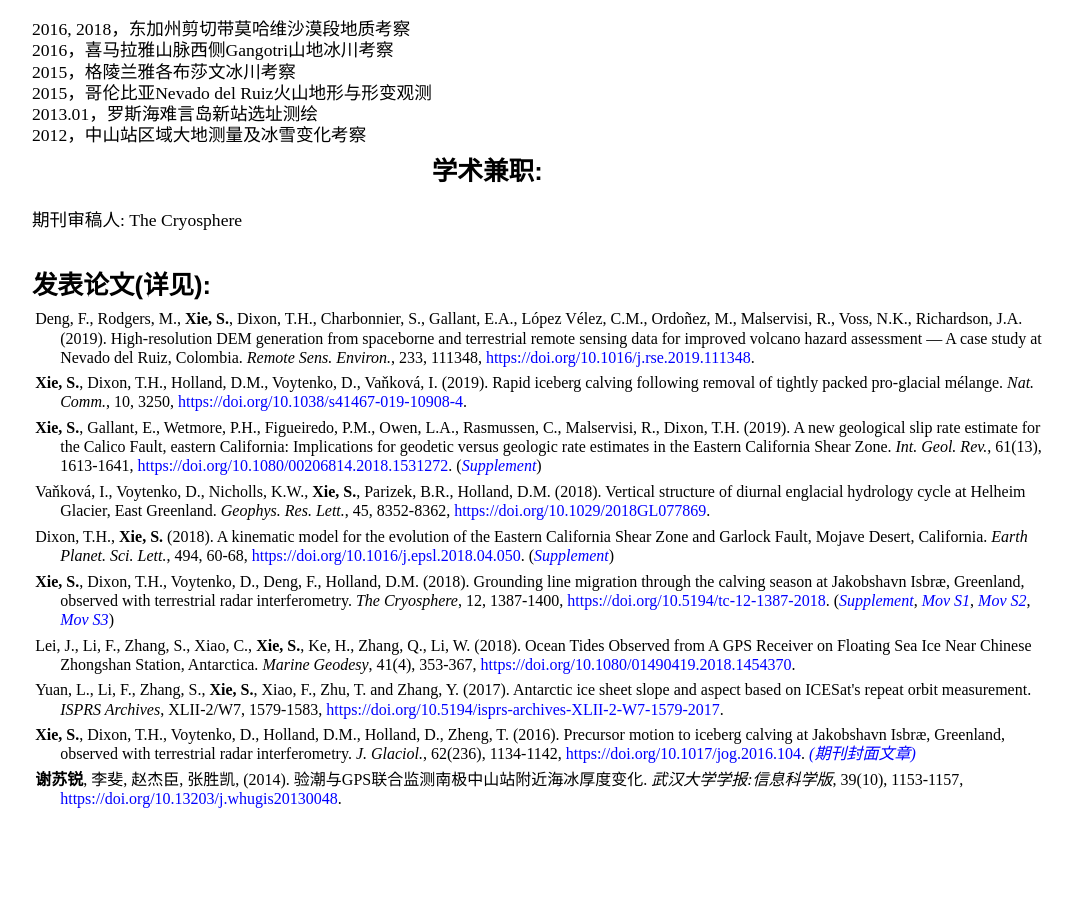
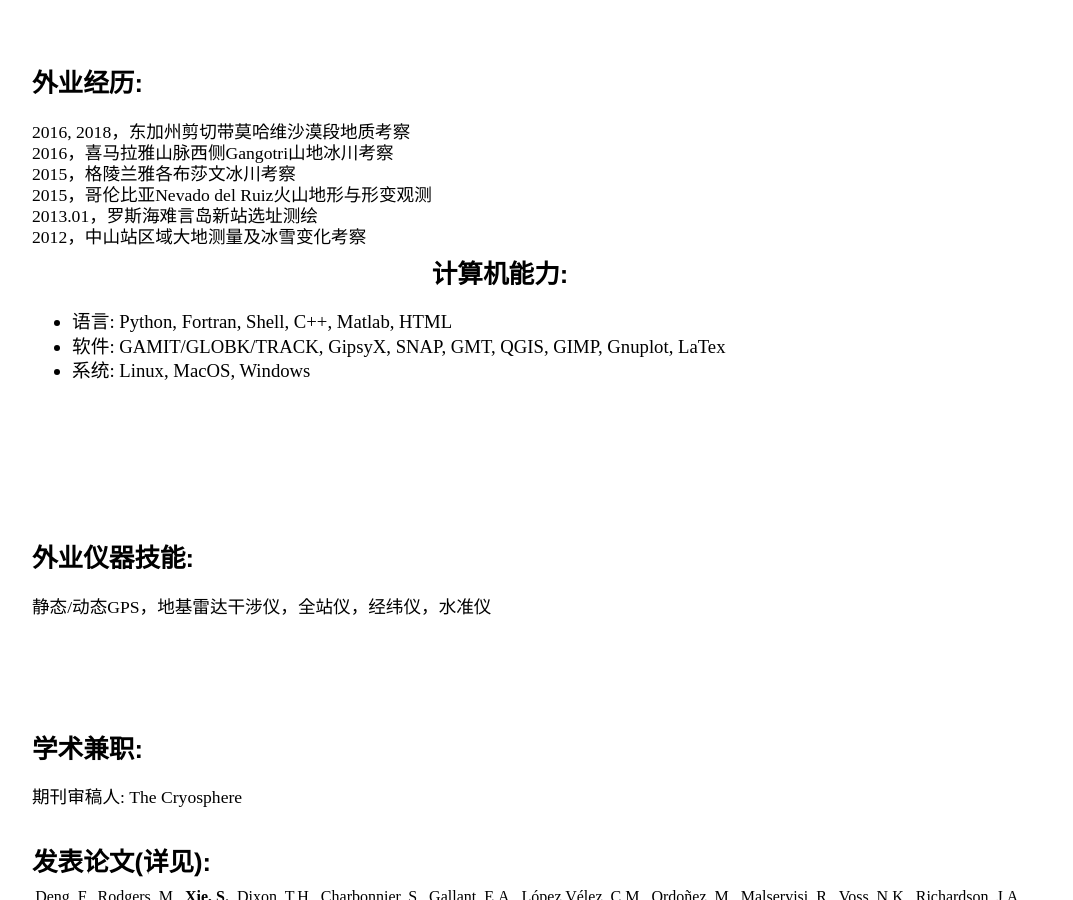
Before and after one commit to suruixie/suruixie.github.io, a Jekyll site: the page built from Chinese/index.html, in a window 1280 px wide and 900 px high, scrolled down 646 px. Shown: the whole window, without its empty margins (96-1169 px from the left). Built offline with Jekyll 4.4.1, drawn with Linux system fonts in a browser that asks for light colours; a style sheet for code colours, icons or effects is not loaded; before the commit the page ends 1477 px from its top, so only the background shows below that.

Commit message:
Update index.html

```diff
--- a/Chinese/index.html
+++ b/Chinese/index.html
@@ -23,7 +23,7 @@
             </p>
 	</div>
 	<div class="sideText">
-	    <h4 style="margin-top:6em;margin-bottom:0.2em;">研究兴趣: </h4>
+	    <h4 style="margin-top:5em;margin-bottom:0.2em;">研究兴趣: </h4>
 	    <ul class="research_list">
 		    <li style="line-height:130%; font-size:0.9em; color:#000000;">测绘遥感技术及应用 (主要数据: 卫星定位、地基/星基光学及雷达观测、摄影测量)</a></li>
 		    <li style="line-height:130%; font-size:0.9em; color:#000000;">自然灾害监测与分析</a></li>
@@ -32,13 +32,26 @@
 	    </ul>
 	</div>
 	<div class="sideText">
-	    <h4 style="margin-top:1em;margin-bottom:0.2em;">外业经历: </h4>
+	    <h4 style="margin-top:6em;margin-bottom:0.2em;">外业经历: </h4>
 	    <p style="line-height: 120%;">2016, 2018，东加州剪切带莫哈维沙漠段地质考察<br>
 		    2016，喜马拉雅山脉西侧Gangotri山地冰川考察<br>
 		    2015，格陵兰雅各布莎文冰川考察<br>
 		    2015，哥伦比亚Nevado del Ruiz火山地形与形变观测<br>
 		    2013.01，罗斯海难言岛新站选址测绘<br>
 		    2012，中山站区域大地测量及冰雪变化考察<br>
+            </p>
+	</div>
+	<div class="sideText">
+	    <h4 style="margin-top:6em;margin-bottom:0.2em;">计算机能力: </h4>
+	    <ul class="research_list">
+		    <li style="line-height:130%; font-size:0.9em; color:#000000;">语言: Python, Fortran, Shell, C++, Matlab, HTML</a></li>
+		    <li style="line-height:130%; font-size:0.9em; color:#000000;">软件: GAMIT/GLOBK/TRACK, GipsyX, SNAP, GMT, QGIS, GIMP, Gnuplot, LaTex</a></li>
+		    <li style="line-height:130%; font-size:0.9em; color:#000000;">系统: Linux, MacOS, Windows</a></li>
+	    </ul>
+	</div>
+	<div class="sideText">
+	    <h4 style="margin-top:6em;margin-bottom:0.2em;">外业仪器技能: </h4>
+	    <p style="line-height: 120%;">静态/动态GPS，地基雷达干涉仪，全站仪，经纬仪，水准仪<br>
             </p>
 	</div>
 	<div class="sideText">
```
